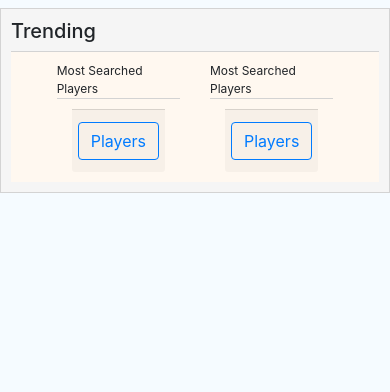
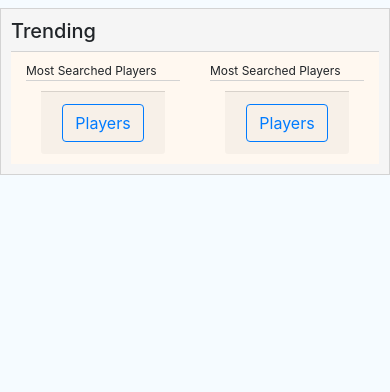
Before and after one commit to RippyTheGator/statsy, a Django app: template blog/templates/blog/home.html in a window 390 px wide. Shown: the part 57-449 px from the top of the page. Run offline with Django 3.2, Linux system fonts and the light colour scheme; the template is opened without the code that fills it, so the values that code supplies are empty; some libraries are stand-ins or nearby versions.

Commit message:
index changes

```diff
--- a/stats/templates/stats/index.html
+++ b/stats/templates/stats/index.html
@@ -63,7 +63,7 @@
                      <h5>Trending</h5>
                      <div class="content-article">
                          <div class="row justify-content-center">
-                             <div class="col-5" style="font-size: 12px;">
+                             <div class="col-6" style="font-size: 12px;">
                                  Most Searched Players
                                  <div class="content-article" style="font-size: 12px; min-width: 50%;">
                                      {% for player in trending_player %}
@@ -74,7 +74,7 @@
                                      </div>
                                  </div>
                              </div>
-                             <div class="col-5" style="font-size: 12px;">
+                             <div class="col-6" style="font-size: 12px;">
                                  Most Searched Players
                                  <div class="content-article" style="font-size: 12px; min-width:50%">
                                      {% for player in trending_player %}
@@ -91,7 +91,7 @@
          </div>
              <div class="row">
                  <div class="container">
-                 <div class="col-md-10">
+                 <div class="col-md-12">
                      {% block content %}
                      {% endblock %}
                  </div>
```
